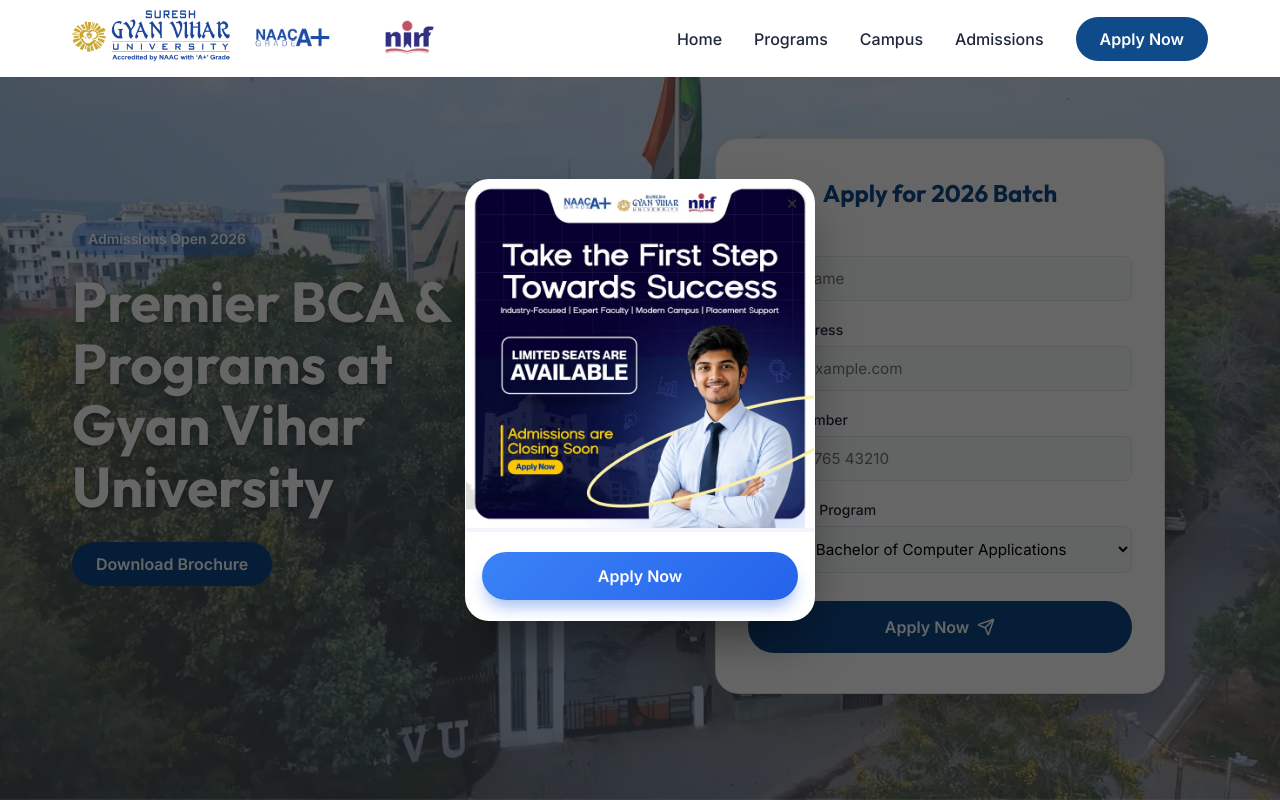
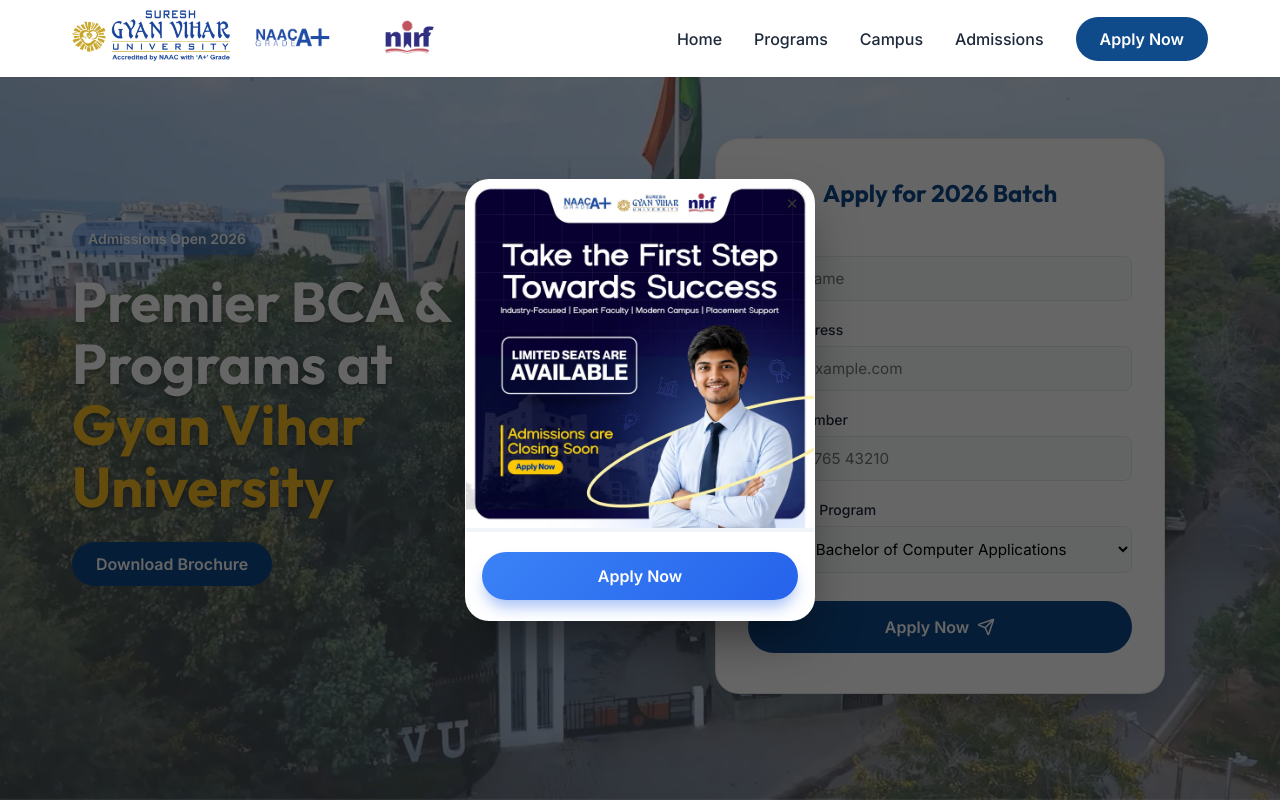
Before and after one commit to Dewanshu-Singh/GyanBCA, a React (Vite) app: page / in a window 1280 px wide. Shown: the top 800 px of the page. Built offline with nearby package versions, Linux system fonts and the light colour scheme.

Commit message:
style: change university name color to yellow

```diff
--- a/src/components/HeroSection.css
+++ b/src/components/HeroSection.css
@@ -85,7 +85,7 @@
 }
 
 .hero-text-gradient {
-  color: #ffffff;
+  color: #fbbf24;
   text-shadow: 0 2px 4px rgba(0, 0, 0, 0.3);
 }
 
```
